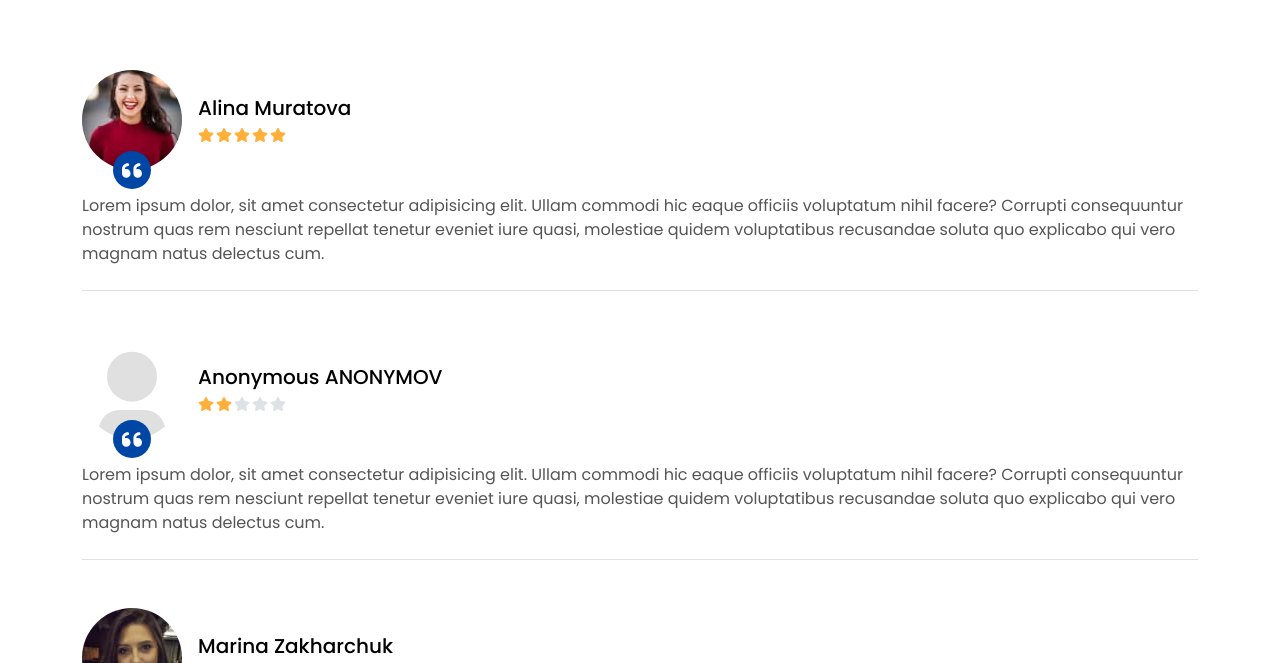
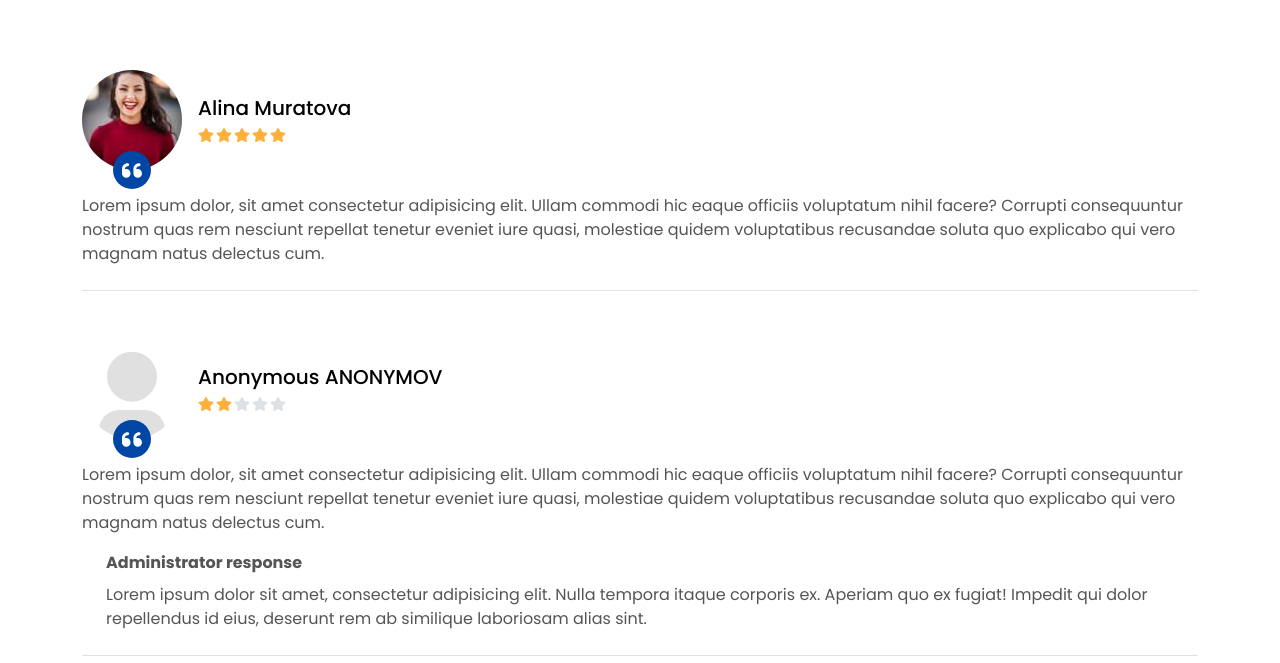
Before and after one commit to sanyokdb/dreamteam, a plain HTML site: page reviews.html in a window 1280 px wide. Shown: the part 273-936 px from the top of the page. Drawn offline with Linux system fonts and the light colour scheme.

Commit message:
Update reviews.html

```diff
--- a/reviews.html
+++ b/reviews.html
@@ -95,6 +95,10 @@
         </div>
       </div>
       <p class="mb-0">Lorem ipsum dolor, sit amet consectetur adipisicing elit. Ullam commodi hic eaque officiis voluptatum nihil facere? Corrupti consequuntur nostrum quas rem nesciunt repellat tenetur eveniet iure quasi, molestiae quidem voluptatibus recusandae soluta quo explicabo qui vero magnam natus delectus cum.</p>
+      <div class="mt-3 ps-4">
+        <p class="mb-2 fw-700">Administrator response</p>
+        <p class="mb-0">Lorem ipsum dolor sit amet, consectetur adipisicing elit. Nulla tempora itaque corporis ex. Aperiam quo ex fugiat! Impedit qui dolor repellendus id eius, deserunt rem ab similique laboriosam alias sint.</p>
+      </div>
     </div>
 
     <div class="review-card border-bottom py-4 mb-4 wow animate__animated animate__fadeInUp" data-wow-delay="0.1s">
```
